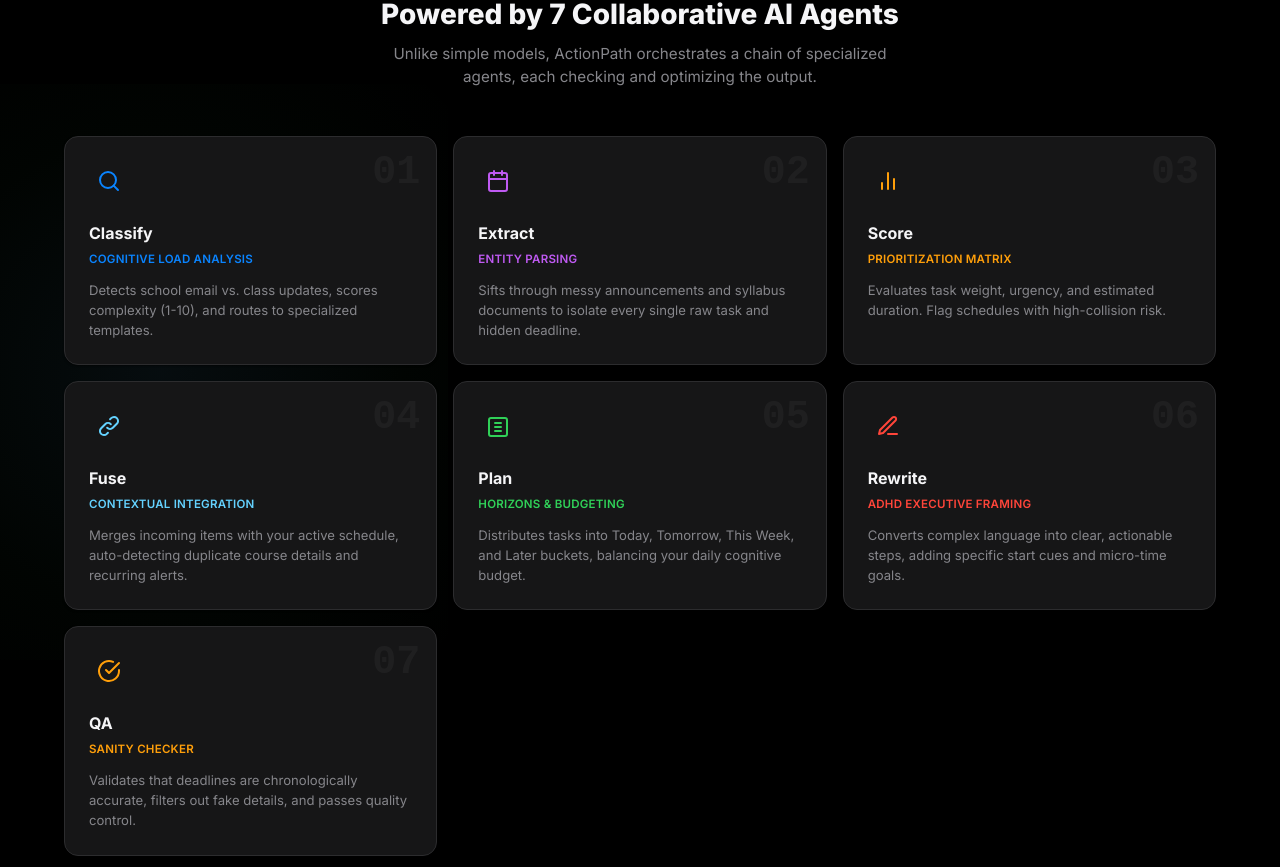
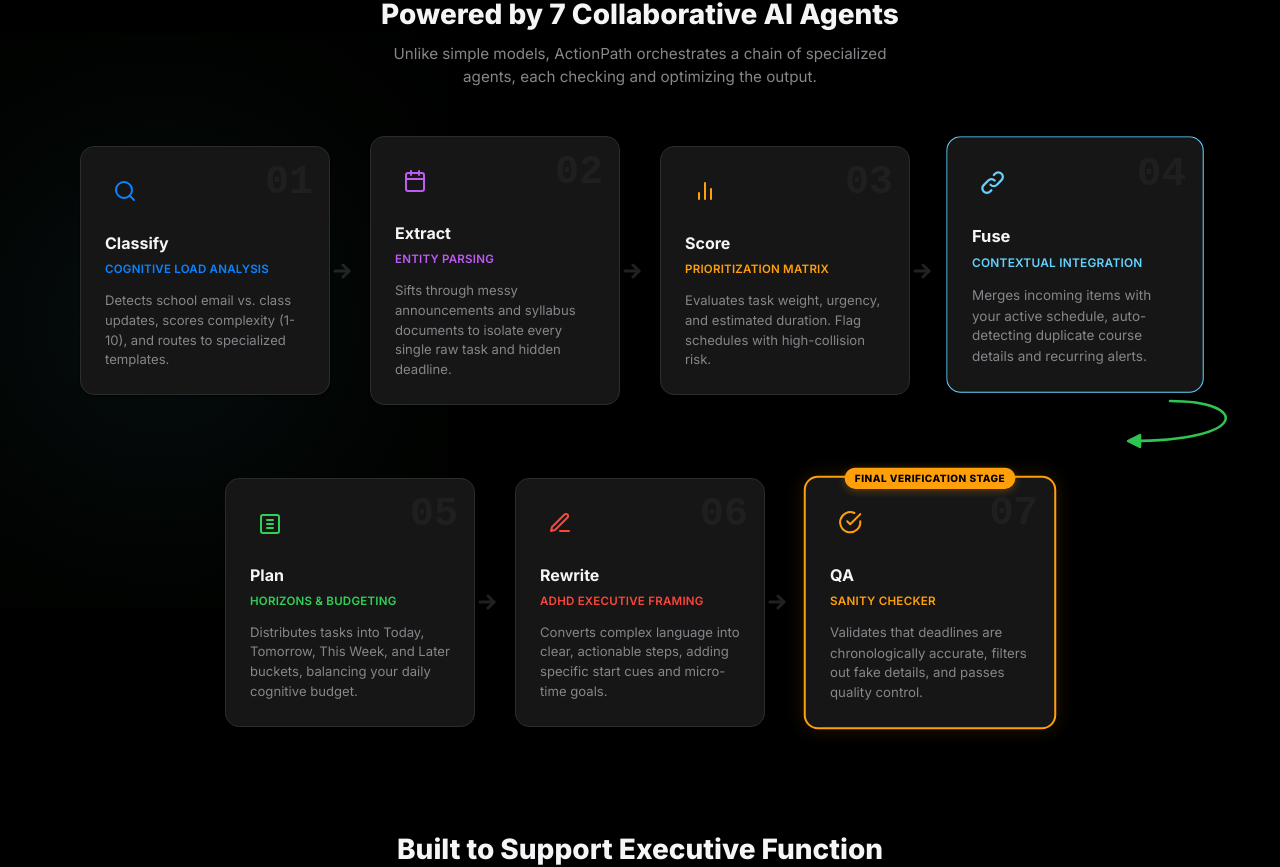
Before and after one commit to atharvmantri/ActionPath, a Next.js app: page / in a window 1280 px wide. Shown: the part 1105-1972 px from the top of the page. Built offline with nearby package versions, Linux system fonts and the light colour scheme.

Commit message:
design: changed 3*3 grid on landing page to a 4+3 layout

```diff
--- a/app/globals.css
+++ b/app/globals.css
@@ -551,3 +551,152 @@ body::before {
 [data-a11y-size="large"] {
   font-size: 112% !important;
 }
+
+/* ============================================================
+   ActionPath — 7 AI Agent Pipeline Showcase Redesign
+   ============================================================ */
+
+.pipeline-showcase {
+  margin-top: 48px;
+  width: 100%;
+}
+
+.pipeline-desktop-layout {
+  display: flex;
+  flex-direction: column;
+  gap: 56px;
+  width: 100%;
+  align-items: center;
+  position: relative;
+}
+
+.pipeline-mobile-layout {
+  display: none;
+  flex-direction: column;
+  gap: 20px;
+  width: 100%;
+  align-items: center;
+}
+
+@media (max-width: 1023px) {
+  .pipeline-desktop-layout {
+    display: none;
+  }
+  .pipeline-mobile-layout {
+    display: flex;
+  }
+}
+
+.pipeline-row {
+  display: flex;
+  justify-content: center;
+  align-items: stretch;
+  gap: 16px;
+  width: 100%;
+}
+
+.pipeline-card-wrapper {
+  display: flex;
+  align-items: center;
+  position: relative;
+}
+
+.pipeline-card {
+  width: 250px;
+  min-height: 220px;
+  padding: 24px;
+  display: flex;
+  flex-direction: column;
+  gap: 12px;
+  border: 1px solid var(--border-subtle);
+  border-radius: var(--radius-lg);
+  position: relative;
+  background: var(--bg-secondary);
+  transition: all 0.4s cubic-bezier(0.16, 1, 0.3, 1);
+  box-shadow: var(--shadow-sm);
+  text-align: left;
+}
+
+.pipeline-card:hover {
+  transform: translateY(-4px);
+  border-color: var(--border-medium);
+  box-shadow: var(--shadow-md);
+}
+
+/* Active Stage Highlight */
+.pipeline-card.active-stage {
+  transform: translateY(-6px) scale(1.03);
+  z-index: 10;
+}
+
+/* QA Stage Special Styling */
+.pipeline-card.qa-stage-special {
+  border: 2px solid var(--accent-amber) !important;
+  box-shadow: 0 0 20px rgba(255, 159, 10, 0.2);
+}
+
+.pipeline-card.qa-stage-special.active-stage {
+  box-shadow: 0 0 35px rgba(255, 159, 10, 0.5) !important;
+  transform: translateY(-8px) scale(1.05);
+}
+
+/* Connecting Arrows */
+.pipeline-arrow-horizontal {
+  display: flex;
+  align-items: center;
+  justify-content: center;
+  color: var(--text-muted);
+  opacity: 0.3;
+  width: 24px;
+  height: 24px;
+  flex-shrink: 0;
+  transition: all 0.4s ease;
+}
+
+.pipeline-arrow-horizontal.active {
+  color: var(--accent-blue);
+  opacity: 0.95;
+  transform: scale(1.2);
+}
+
+.pipeline-arrow-return {
+  position: absolute;
+  right: -56px;
+  bottom: -56px;
+  width: 96px;
+  height: 80px;
+  color: var(--text-muted);
+  opacity: 0.3;
+  pointer-events: none;
+  transition: all 0.4s ease;
+  z-index: 5;
+  display: none;
+}
+
+.pipeline-arrow-return.active {
+  opacity: 0.95;
+}
+
+@media (min-width: 1024px) {
+  .pipeline-arrow-return {
+    display: block !important;
+  }
+}
+
+.pipeline-arrow-vertical {
+  display: flex;
+  align-items: center;
+  justify-content: center;
+  color: var(--text-muted);
+  opacity: 0.3;
+  width: 24px;
+  height: 24px;
+  margin: 8px 0;
+  transition: all 0.4s ease;
+}
+
+.pipeline-arrow-vertical.active {
+  color: var(--accent-blue);
+  opacity: 0.95;
+  transform: scale(1.2);
+}
--- a/app/page.tsx
+++ b/app/page.tsx
@@ -4,10 +4,183 @@ import React, { useState, useEffect } from 'react';
 import Link from 'next/link';
 import { loadTheme, saveTheme, loadAccessibility, saveAccessibility } from '@/lib/storage';
 
+interface Stage {
+  step: string;
+  title: string;
+  subtitle: string;
+  desc: string;
+  icon: React.ReactNode;
+  color: string;
+}
+
+const HorizontalArrow = ({ isActive, color }: { isActive: boolean; color: string }) => (
+  <div
+    className={`pipeline-arrow-horizontal ${isActive ? 'active' : ''}`}
+    style={isActive ? { color } : undefined}
+  >
+    <svg width="24" height="24" viewBox="0 0 24 24" fill="none" stroke="currentColor" strokeWidth="3" strokeLinecap="round" strokeLinejoin="round">
+      <path d="M5 12h14" />
+      <path d="m13 6 6 6-6 6" />
+    </svg>
+  </div>
+);
+
+const VerticalArrow = ({ isActive, color }: { isActive: boolean; color: string }) => (
+  <div
+    className={`pipeline-arrow-vertical ${isActive ? 'active' : ''}`}
+    style={isActive ? { color } : undefined}
+  >
+    <svg width="24" height="24" viewBox="0 0 24 24" fill="none" stroke="currentColor" strokeWidth="3" strokeLinecap="round" strokeLinejoin="round">
+      <path d="M12 5v14" />
+      <path d="m6 13 6 6 6-6" />
+    </svg>
+  </div>
+);
+
+const ReturnArrow = ({ isActive }: { isActive: boolean }) => (
+  <div
+    className={`pipeline-arrow-return ${isActive ? 'active' : ''}`}
+    style={isActive ? { color: 'var(--accent-emerald)' } : undefined}
+  >
+    <svg width="100" height="80" viewBox="0 0 100 80" fill="none" stroke="currentColor" strokeWidth="2.5" strokeLinecap="round" strokeLinejoin="round" style={{ overflow: 'visible' }}>
+      <path
+        d="M 10 20 C 90 20, 90 60, -30 60"
+        strokeDasharray={isActive ? 'none' : '4 4'}
+        style={{
+          transition: 'stroke-dasharray 0.3s ease',
+        }}
+      />
+      <polygon
+        points="-20 54, -32 60, -20 66"
+        fill="currentColor"
+      />
+    </svg>
+  </div>
+);
+
+function PipelineCard({
+  stage,
+  index,
+  activeAgentIndex,
+}: {
+  stage: Stage;
+  index: number;
+  activeAgentIndex: number;
+}) {
+  const isActive = activeAgentIndex === index;
+  const isQA = index === 6;
+
+  return (
+    <div
+      className={`pipeline-card ${isQA ? 'qa-stage-special' : ''} ${isActive ? 'active-stage' : ''}`}
+      style={{
+        borderColor: isActive ? stage.color : isQA ? 'var(--accent-amber)' : 'var(--border-subtle)',
+        boxShadow: isActive
+          ? `0 0 25px ${stage.color}40`
+          : isQA
+          ? '0 0 20px rgba(255, 159, 10, 0.15)'
+          : 'var(--shadow-sm)',
+        transform: isActive
+          ? 'translateY(-6px) scale(1.03)'
+          : isQA
+          ? 'translateY(0) scale(1.01)'
+          : undefined,
+      }}
+    >
+      {isQA && (
+        <div style={{
+          position: 'absolute',
+          top: '-10px',
+          left: '50%',
+          transform: 'translateX(-50%)',
+          background: 'linear-gradient(135deg, var(--accent-orange), var(--accent-amber))',
+          color: '#000000',
+          fontSize: '0.62rem',
+          fontWeight: 800,
+          letterSpacing: '0.05em',
+          textTransform: 'uppercase',
+          padding: '3px 10px',
+          borderRadius: '9999px',
+          boxShadow: '0 2px 8px rgba(255, 159, 10, 0.3)',
+          whiteSpace: 'nowrap',
+          zIndex: 10,
+        }}>
+          Final Verification Stage
+        </div>
+      )}
+
+      <div style={{
+        position: 'absolute',
+        top: '16px',
+        right: '16px',
+        fontSize: '2.5rem',
+        fontWeight: 900,
+        opacity: 0.04,
+        lineHeight: 1,
+        fontFamily: 'monospace',
+      }}>
+        0{stage.step}
+      </div>
+
+      <div style={{
+        width: '40px',
+        height: '40px',
+        borderRadius: '10px',
+        background: `${stage.color}15`,
+        color: stage.color,
+        display: 'flex',
+        alignItems: 'center',
+        justifyContent: 'center',
+        marginBottom: '8px',
+        transition: 'all 0.3s ease',
+        transform: isActive ? 'scale(1.1)' : undefined,
+        boxShadow: isActive ? `0 0 10px ${stage.color}33` : undefined,
+      }}>
+        {stage.icon}
+      </div>
+
+      <div>
+        <h4 style={{
+          fontSize: '1rem',
+          fontWeight: 700,
+          color: 'var(--text-primary)',
+        }}>
+          {stage.title}
+        </h4>
+        <span style={{
+          fontSize: '0.72rem',
+          fontWeight: 600,
+          color: stage.color,
+          letterSpacing: '0.02em',
+          textTransform: 'uppercase',
+        }}>
+          {stage.subtitle}
+        </span>
+      </div>
+
+      <p style={{
+        fontSize: '0.82rem',
+        color: 'var(--text-secondary)',
+        lineHeight: 1.5,
+      }}>
+        {stage.desc}
+      </p>
+    </div>
+  );
+}
+
 export default function LandingPage() {
   const [theme, setThemeState] = useState<'dark' | 'light'>('dark');
   const [highContrast, setHighContrast] = useState(false);
   const [largeText, setLargeText] = useState(false);
+  const [activeAgentIndex, setActiveAgentIndex] = useState(0);
+
+  useEffect(() => {
+    const interval = setInterval(() => {
+      setActiveAgentIndex((prev) => (prev + 1) % 7);
+    }, 1500);
+    return () => clearInterval(interval);
+  }, []);
 
   useEffect(() => {
     const access = loadAccessibility();
@@ -468,81 +641,47 @@ export default function LandingPage() {
             </p>
           </div>
 
-          <div style={{
-            display: 'grid',
-            gridTemplateColumns: 'repeat(auto-fit, minmax(280px, 1fr))',
-            gap: '16px',
-          }}>
-            {pipelineStages.map((stage) => (
-              <div
-                key={stage.title}
-                className="glass-card"
-                style={{
-                  padding: '24px',
-                  display: 'flex',
-                  flexDirection: 'column',
-                  gap: '12px',
-                  border: '1px solid var(--border-subtle)',
-                  borderRadius: 'var(--radius-lg)',
-                  position: 'relative',
-                  background: 'var(--bg-secondary)',
-                }}
-              >
-                <div style={{
-                  position: 'absolute',
-                  top: '16px',
-                  right: '16px',
-                  fontSize: '2.5rem',
-                  fontWeight: 900,
-                  opacity: 0.04,
-                  lineHeight: 1,
-                  fontFamily: 'monospace',
-                }}>
-                  0{stage.step}
-                </div>
+          <div className="pipeline-showcase">
+            {/* Desktop 4+3 Layout */}
+            <div className="pipeline-desktop-layout">
+              {/* Row 1: Classify, Extract, Score, Fuse */}
+              <div className="pipeline-row">
+                {pipelineStages.slice(0, 4).map((stage, idx) => (
+                  <React.Fragment key={stage.title}>
+                    <div className="pipeline-card-wrapper">
+                      <PipelineCard stage={stage} index={idx} activeAgentIndex={activeAgentIndex} />
+                      {idx < 3 && <HorizontalArrow isActive={activeAgentIndex === idx} color={stage.color} />}
+                      {idx === 3 && <ReturnArrow isActive={activeAgentIndex === 3 || activeAgentIndex === 4} />}
+                    </div>
+                  </React.Fragment>
+                ))}
+              </div>
 
-                <div style={{
-                  width: '40px',
-                  height: '40px',
-                  borderRadius: '10px',
-                  background: `${stage.color}15`,
-                  color: stage.color,
-                  display: 'flex',
-                  alignItems: 'center',
-                  justifyContent: 'center',
-                  marginBottom: '8px',
-                }}>
-                  {stage.icon}
-                </div>
+              {/* Row 2: Plan, Rewrite, QA (Centered) */}
+              <div className="pipeline-row" style={{ marginTop: '16px' }}>
+                {pipelineStages.slice(4, 7).map((stage, idx) => {
+                  const globalIdx = idx + 4;
+                  return (
+                    <React.Fragment key={stage.title}>
+                      <div className="pipeline-card-wrapper">
+                        <PipelineCard stage={stage} index={globalIdx} activeAgentIndex={activeAgentIndex} />
+                        {idx < 2 && <HorizontalArrow isActive={activeAgentIndex === globalIdx} color={stage.color} />}
+                      </div>
+                    </React.Fragment>
+                  );
+                })}
+              </div>
+            </div>
 
-                <div>
-                  <h4 style={{
-                    fontSize: '1rem',
-                    fontWeight: 700,
-                    color: 'var(--text-primary)',
-                  }}>
-                    {stage.title}
-                  </h4>
-                  <span style={{
-                    fontSize: '0.72rem',
-                    fontWeight: 600,
-                    color: stage.color,
-                    letterSpacing: '0.02em',
-                    textTransform: 'uppercase',
-                  }}>
-                    {stage.subtitle}
-                  </span>
-                </div>
-
-                <p style={{
-                  fontSize: '0.82rem',
-                  color: 'var(--text-secondary)',
-                  lineHeight: 1.5,
-                }}>
-                  {stage.desc}
-                </p>
-              </div>
-            ))}
+            {/* Mobile Layout (Vertical Pipeline) */}
+            <div className="pipeline-mobile-layout">
+              {pipelineStages.map((stage, idx) => (
+                <React.Fragment key={stage.title}>
+                  <PipelineCard stage={stage} index={idx} activeAgentIndex={activeAgentIndex} />
+                  {idx < 6 && <VerticalArrow isActive={activeAgentIndex === idx} color={stage.color} />}
+                </React.Fragment>
+              ))}
+            </div>
           </div>
         </section>
 
```
